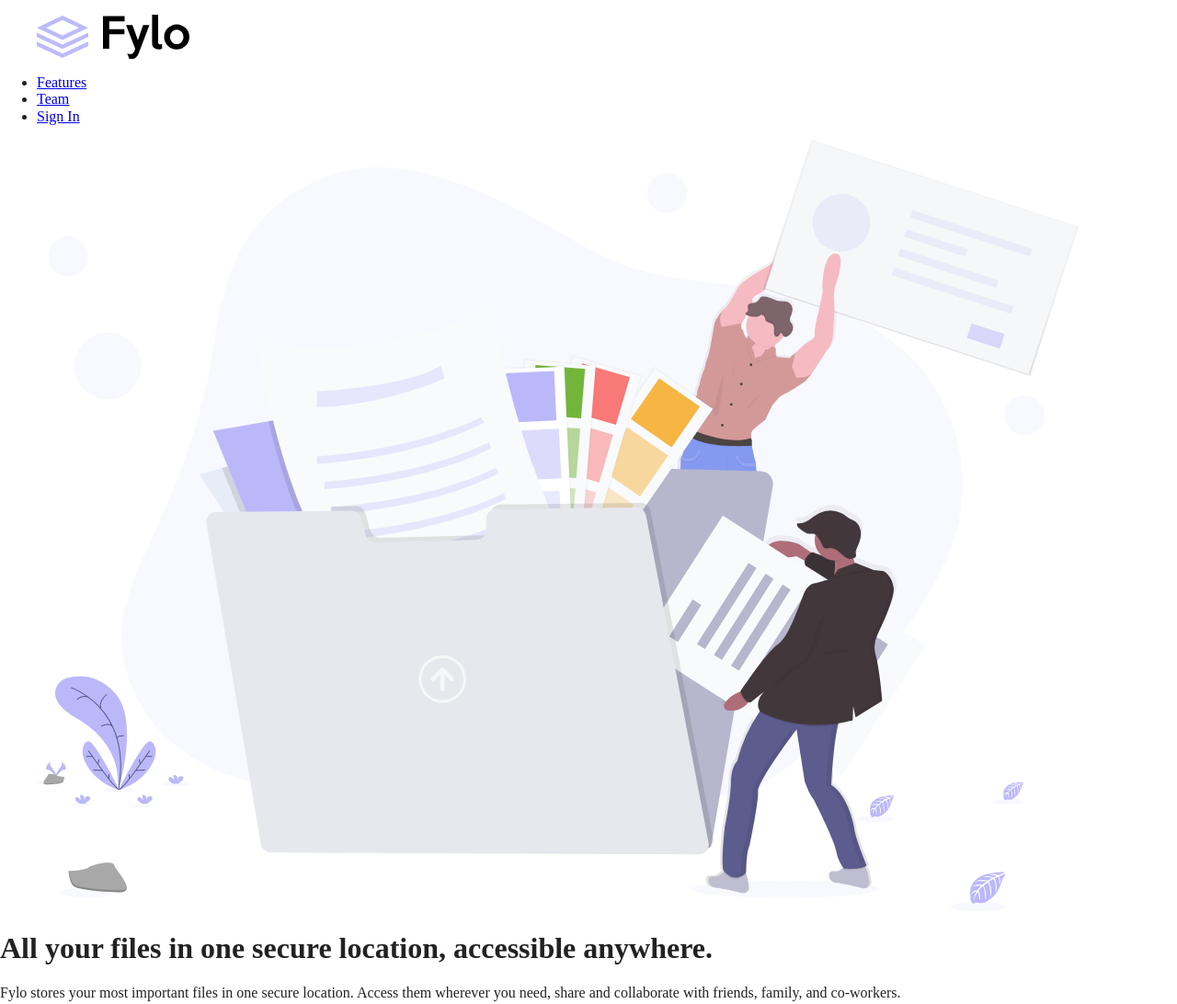
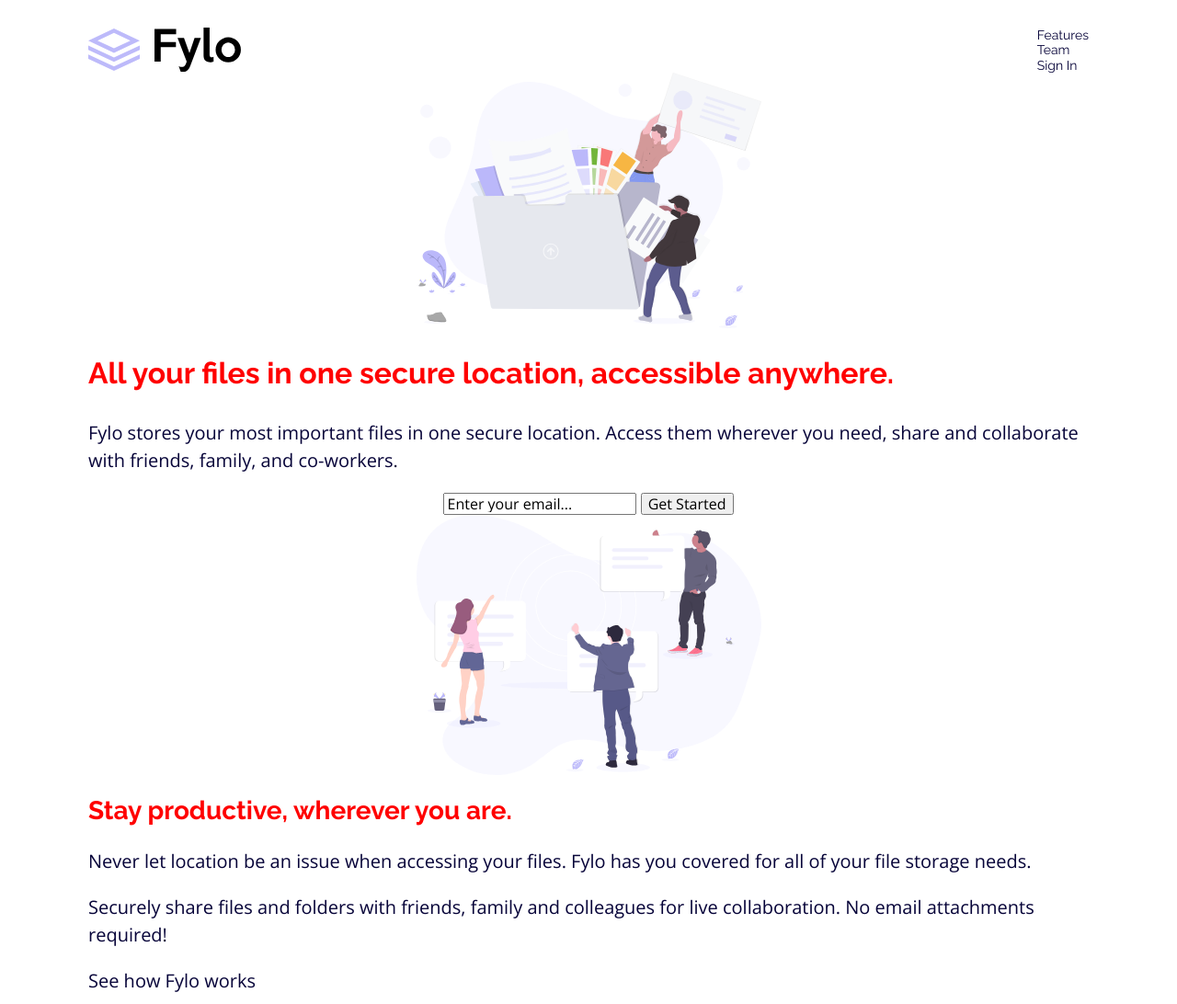
Before and after one commit to mreadv/fylo-landing, a website built with Parcel: page index.html in a window 1280 px wide. Shown: the top 1092 px of the page at 92% size. Built offline with nearby package versions, Linux system fonts and the light colour scheme.

Commit message:
Added general CSS styles

```diff
--- a/css/main.css
+++ b/css/main.css
@@ -88,8 +88,92 @@ textarea {
    ========================================================================== */
 
 
+/* ---------- General ---------- */
+
+.content-wrapper {
+  margin: 0 auto;
+  width: 85%;
+  display: flex;
+  justify-content: center;
+  align-items: center;
+  flex-flow: row wrap;
+}
+
+.container {
+  min-width: 375px;
+}
+
+html {
+  font-size: 16px;
+}
+
+body {
+  font-size: 1em;
+  font-family: 'Open sans', sans-serif;
+  color: #070439;
+  font-weight: 400;
+}
+
+h1,
+h2,
+li
+ {
+   color: red;
+   font-family: 'Raleway', sans-serif;
+}
+
+ul,
+ol {
+  list-style-type: none;
+  margin: 0;
+  padding: 0;
+}
+
+a {
+  color: #070439;
+  text-decoration: none;
+}
+
+h1 {
+  font-weight: 700;
+  font-size: 2.125em;
+  line-height: 1.75em;
+  margin: 0;
+}
+
+h2 {
+  font-size: 1.75em;
+  font-weight: 700;
+}
+
+p {
+  font-size: 1.25em;
+  font-weight: 400;
+  line-height: 1.5em;
+}
+
+img {
+  max-width: 375px;
+}
+
+figure {
+  margin: 0;
+}
 
 
+
+/* -------- Base Header - Footer Styles ---------*/
+
+header,
+footer {
+  font-size: .875em;
+}
+
+header .content-wrapper {
+  padding-top: 30px;
+  display: flex;
+  justify-content: space-between;
+}
 
 
 
--- a/index.html
+++ b/index.html
@@ -16,6 +16,12 @@
   <link rel="apple-touch-icon" href="icon.png">
   <link rel="icon" type="image/png" sizes="32x32" href="./images/favicon-32x32.png">
   <!-- Place favicon.ico in the root directory -->
+
+  <!-- Google fonts -->
+  <link rel="preconnect" href="https://fonts.googleapis.com">
+  <link rel="preconnect" href="https://fonts.gstatic.com" crossorigin>
+  <link href="https://fonts.googleapis.com/css2?family=Open+Sans&family=Raleway:wght@400;700&display=swap" rel="stylesheet">
+
 
   <link rel="stylesheet" href="css/normalize.css">
   <link rel="stylesheet" href="css/main.css">
@@ -89,9 +95,9 @@
           <img class="illustration" src="img/illustration-2.svg" alt="Vector illustration of three people holding up life-sized chat boxes.">
         </figure>
         <div>
-          <h1>
+          <h2>
             Stay productive, wherever you are.
-          </h1>
+          </h2>
           <div>
           <p>
             Never let location be an issue when accessing your files. Fylo has you covered for all of your file storage needs.
@@ -131,7 +137,7 @@
     </section>
 
     <section class="sign-up">
-      <div>
+      <div class="content-wrapper">
         <h2>
           Get early access today.
         </h2>
```
